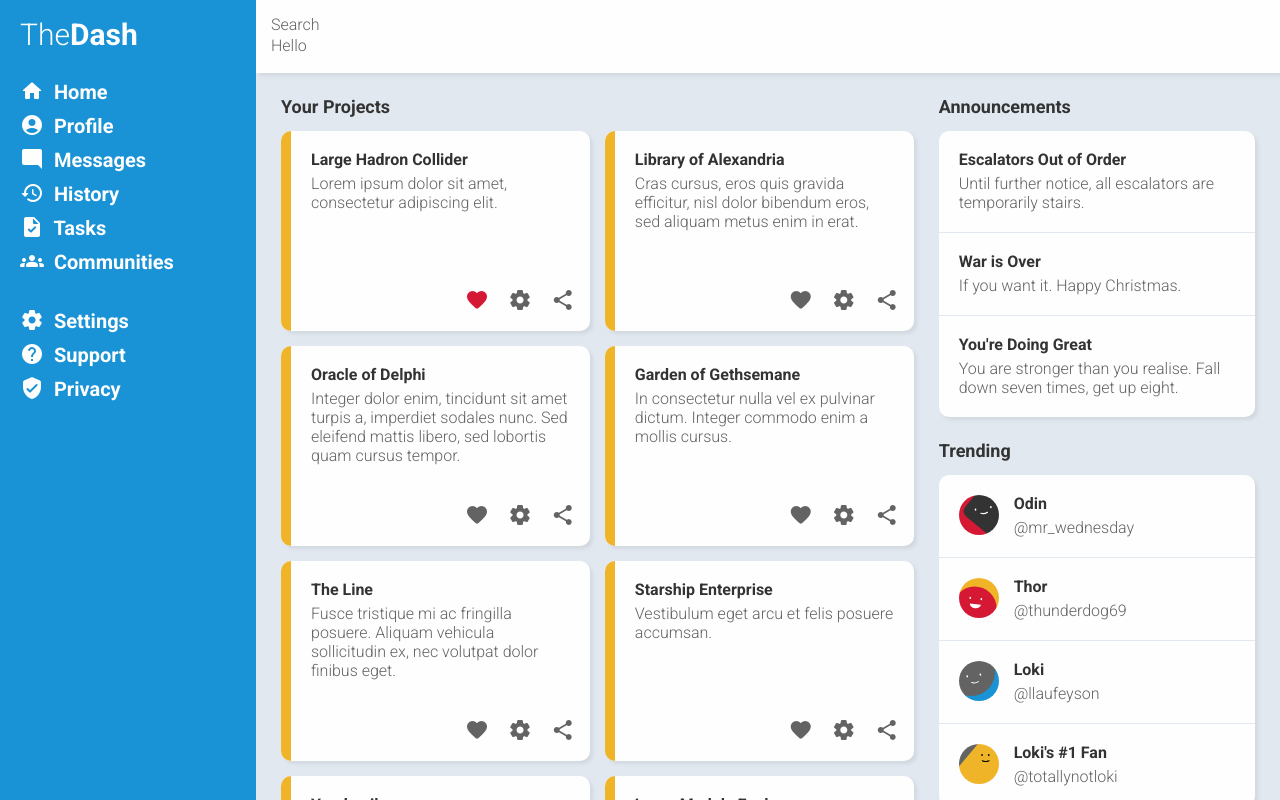
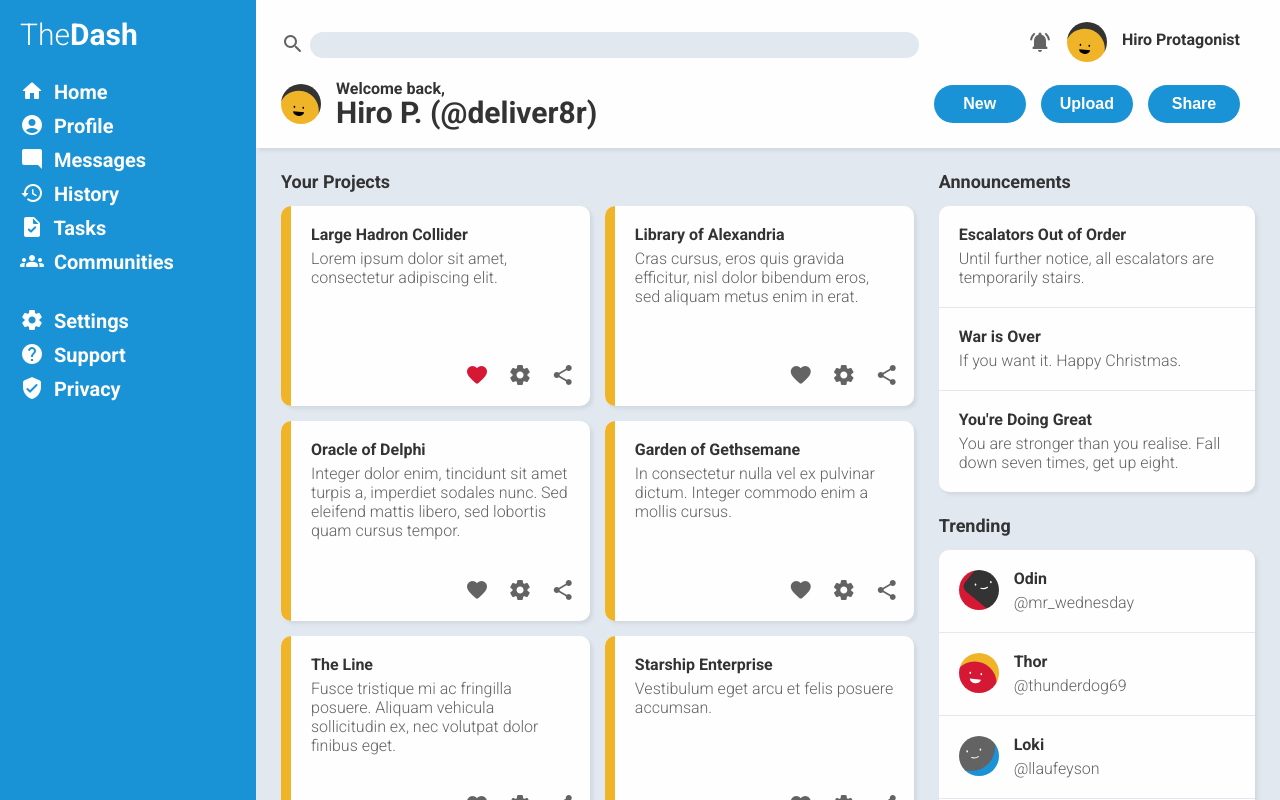
Before and after one commit to s-hens/admin-dash, a plain HTML site: page index.html in a window 1280 px wide. Drawn offline with Linux system fonts and the light colour scheme.

Commit message:
Fill/style upper bar

```diff
--- a/index.html
+++ b/index.html
@@ -33,8 +33,29 @@
     </div>
 
     <div class="upper">
-        <div class="search">Search</div>
-        <div class="hello">Hello</div>
+        <div class="search">
+            <span class="material-icons-round">search</span>
+            <input type="text">
+        </div>
+        <div class="hello">
+            <svg viewBox="0 0 36 36" fill="none" role="img" xmlns="http://www.w3.org/2000/svg" width="40" height="40"><title>Hiro Protagonist</title><mask id="mask__beam" maskUnits="userSpaceOnUse" x="0" y="0" width="36" height="36"><rect width="36" height="36" fill="#FFFFFF" rx="72"></rect></mask><g mask="url(#mask__beam)"><rect width="36" height="36" fill="#333333"></rect><rect x="0" y="0" width="36" height="36" transform="translate(-2 6) rotate(306 18 18) scale(1)" fill="#f0b429" rx="36"></rect><g transform="translate(-2 6) rotate(6 18 18)"><path d="M13,19 a1,0.75 0 0,0 10,0" fill="#000000"></path><rect x="13" y="14" width="1.5" height="2" rx="1" stroke="none" fill="#000000"></rect><rect x="21" y="14" width="1.5" height="2" rx="1" stroke="none" fill="#000000"></rect></g></g></svg>
+
+            <p>Welcome back,<span class="user-name">Hiro P. (@deliver8r)</span></p>
+        </div>
+
+        <div class="profile">
+            <span class="material-icons-round notif">notifications_active</span>
+
+            <svg viewBox="0 0 36 36" fill="none" role="img" xmlns="http://www.w3.org/2000/svg" width="40" height="40"><title>Hiro Protagonist</title><mask id="mask__beam" maskUnits="userSpaceOnUse" x="0" y="0" width="36" height="36"><rect width="36" height="36" fill="#FFFFFF" rx="72"></rect></mask><g mask="url(#mask__beam)"><rect width="36" height="36" fill="#333333"></rect><rect x="0" y="0" width="36" height="36" transform="translate(-2 6) rotate(306 18 18) scale(1)" fill="#f0b429" rx="36"></rect><g transform="translate(-2 6) rotate(6 18 18)"><path d="M13,19 a1,0.75 0 0,0 10,0" fill="#000000"></path><rect x="13" y="14" width="1.5" height="2" rx="1" stroke="none" fill="#000000"></rect><rect x="21" y="14" width="1.5" height="2" rx="1" stroke="none" fill="#000000"></rect></g></g></svg>
+
+            <h2><span class="projname">Hiro Protagonist</span></h2>
+        </div>
+
+        <div class="morebuttons">
+            <button>New</button>
+            <button>Upload</button>
+            <button>Share</button>
+        </div>
     </div>
 
     <div class="scrollable">
--- a/style.css
+++ b/style.css
@@ -1,6 +1,7 @@
 /* Global */
 
-/*div {
+/*
+div {
     border: 1px solid red;
     box-sizing: border-box;
 }*/
@@ -15,6 +16,7 @@ body {
     grid-template-columns: 1fr 4fr;
     grid-template-rows: 1fr 10fr;
     font-family: 'Roboto', sans-serif;
+    font-size: 16px;
     font-weight: 300;
     color: #636363;
 }
@@ -48,6 +50,22 @@ h2 {
     color: #333333;
     margin: 0 0 5px;
     padding: 0;
+}
+
+button {
+    border: none;
+    border-radius: 25px;
+    padding: 10px;
+    font-size: 16px;
+    line-height: 18px;
+    font-weight: 700;
+    background: #1993D5;
+    color: #FFFEFE;
+}
+
+button:hover {
+    cursor: pointer;
+    background: #1681BA;
 }
 
 /* Navigation */
@@ -88,10 +106,91 @@ li:hover .material-icons-round {
     padding: 15px;
     background-color: #FFFEFE;
     grid-area: 1 / 2 / 2 / 3;
+    box-shadow: 3px 3px 3px rgba(198, 203, 210, 0.5);
+    z-index: 2;
     display: grid;
     grid-template-rows: 1fr 1fr;
-    box-shadow: 3px 3px 3px rgba(198, 203, 210, 0.5);
-    z-index: 2;
+    grid-template-columns: 2fr 1fr;
+    align-items: center;
+}
+
+.search {
+    grid-area: 1 / 1 / 2 / 2;
+    padding: 0 15px 0 0;
+    margin: 5px 0 5px 10px;
+    display: flex;
+    grid-template-columns: auto 1fr;
+}
+
+.upper .material-icons-round {
+    font-size: 24px;
+    line-height: 24px;
+    margin-right: 5px;
+    grid-area: 1 / 1 / 2 / 2;
+}
+
+.search input {
+    grid-area: 1 / 2 / 2 / 3;
+    width: 100%;
+    height: 16px;
+    padding: 5px;
+    border: 0;
+    border-radius: 15px;
+    background-color: #E2E8F0;
+}
+
+.user-name {
+    display: block;
+    font-size: 30px;
+    line-height: 30px;
+}
+
+.hello {
+    grid-area: 2 / 1 / 3 / 2;
+    padding: 0;
+    margin: 5px 0 5px 10px;
+    color: #333333;
+    font-weight: 700;
+    display: grid;
+    grid-template-columns: auto 1fr;
+    align-items: center;
+}
+
+.hello svg {
+    grid-area: 1 / 1 / 2 / 2;
+}
+
+.hello p {
+    margin: 0 0 0 15px;
+    padding: 0;
+}
+
+.profile {
+    grid-area: 1 / 2 / 2 / 3;
+    margin: 0 25px 5px;
+    display: grid;
+    grid-template-columns: auto auto auto;
+    align-items: center;
+    justify-content: end;
+}
+
+.material-icons-round.notif:hover {
+    color: #F0B429;
+    cursor: pointer;
+}
+
+.profile svg {
+    grid-area: 1 / 2 / 2 / 3;
+    padding: 0 15px 0 10px;
+}
+
+.morebuttons {
+    margin: 0 25px 0 0;
+    grid-area: 2 / 2 / 3 / 3;
+    display: grid;
+    grid-template-columns: 1fr 1fr 1fr;
+    gap: 15px;
+    justify-content: end;
 }
 
 /* Scrolling section */
```
